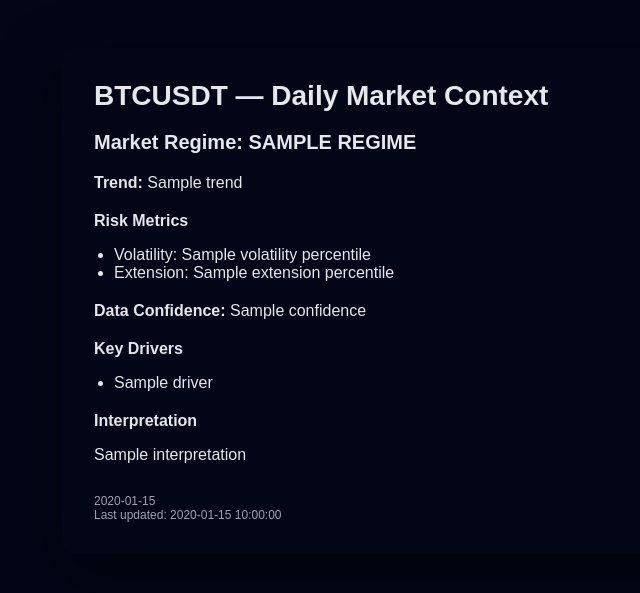
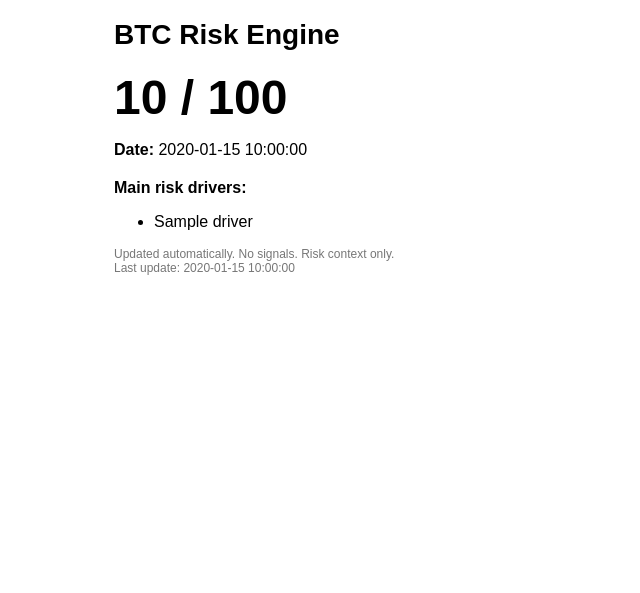
Before and after one commit to alikhanshaizada-stack/btc_decision_engine, a FastAPI app: template templates/index.html in a window 1280 px wide. Shown: the top 593 px of the page, without its empty margins (226-866 px from the left). Run offline with FastAPI, Linux system fonts and the light colour scheme; the template is opened without the code that fills it: most values are stand-ins (such as "Sample title", 1, 10 or a date in 2020); parts of the project's set-up code (start-up, migrations or seed data) failed here and were passed over.

Commit message:
Update index.html

```diff
--- a/templates/index.html
+++ b/templates/index.html
@@ -1,103 +1,34 @@
 <!DOCTYPE html>
-<html lang="en">
+<html>
 <head>
-    <meta charset="UTF-8">
-    <title>BTCUSDT — Daily Market Context</title>
+    <title>BTC Risk Engine</title>
     <style>
-        body {
-            font-family: Arial, sans-serif;
-            background: #020617;
-            color: #e5e7eb;
-            padding: 40px;
-        }
-        .card {
-            max-width: 640px;
-            margin: auto;
-            background: #020617;
-            padding: 32px;
-            border-radius: 14px;
-            box-shadow: 0 20px 60px rgba(0,0,0,0.6);
-        }
-        h1 {
-            margin-top: 0;
-            font-size: 28px;
-        }
-        .regime {
-            font-size: 20px;
-            font-weight: bold;
-            margin-bottom: 14px;
-        }
-        .dangerous { color: #ef4444; }
-        .neutral { color: #facc15; }
-        .favorable { color: #22c55e; }
-
-        .section {
-            margin-top: 20px;
-        }
-        ul {
-            padding-left: 20px;
-        }
-        .hint {
-            font-size: 12px;
-            color: #9ca3af;
-            margin-top: 6px;
-        }
-        .timestamp {
-            margin-top: 30px;
-            font-size: 12px;
-            color: #9ca3af;
-        }
+        body { font-family: Arial; max-width: 600px; margin: auto; }
+        h1 { font-size: 28px; }
+        .score { font-size: 48px; font-weight: bold; }
+        .drivers { margin-top: 20px; }
+        .small { color: #777; font-size: 12px; }
     </style>
 </head>
 <body>
+    <h1>BTC Risk Engine</h1>
 
-<div class="card">
-    <h1>BTCUSDT — Daily Market Context</h1>
+    <div class="score">{{ risk_score }} / 100</div>
 
-    <div class="regime {{ regime }}">
-        Market Regime: {{ regime | upper }}
-    </div>
+    <p><b>Date:</b> {{ date }}</p>
 
-    <div class="section">
-        <strong>Trend:</strong> {{ trend }}
-        {% if structure == "transition" %}
-        <div class="hint">
-            Transition — market is between regimes, structure is unstable
-        </div>
-        {% endif %}
-    </div>
-
-    <div class="section">
-        <strong>Risk Metrics</strong>
-        <ul>
-            <li>Volatility: {{ volatility }} percentile</li>
-            <li>Extension: {{ extension }} percentile</li>
-        </ul>
-    </div>
-
-    <div class="section">
-        <strong>Data Confidence:</strong> {{ confidence }}
-    </div>
-
-    <div class="section">
-        <strong>Key Drivers</strong>
+    <div class="drivers">
+        <b>Main risk drivers:</b>
         <ul>
             {% for d in drivers %}
-            <li>{{ d }}</li>
+                <li>{{ d }}</li>
             {% endfor %}
         </ul>
     </div>
 
-    <div class="section">
-        <strong>Interpretation</strong>
-        <p>{{ interpretation }}</p>
-    </div>
-
-    <div class="timestamp">
-        {{ update_policy }}<br>
-        Last updated: {{ last_updated }}
-    </div>
-</div>
-
+    <p class="small">
+        Updated automatically. No signals. Risk context only.<br>
+        Last update: {{ last_updated }}
+    </p>
 </body>
 </html>
```
